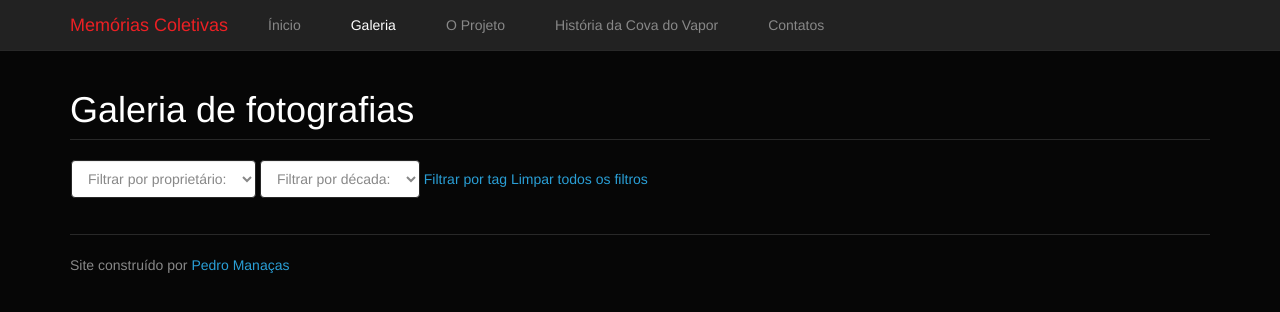
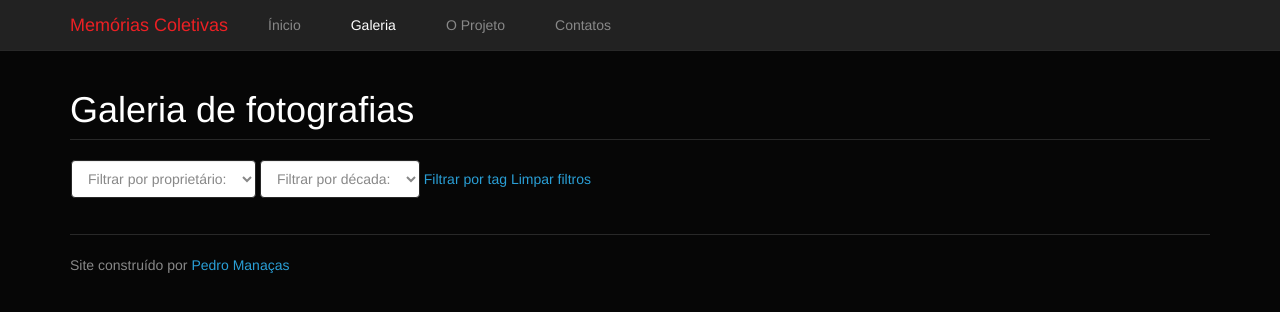
Before and after one commit to pmanacas/memoriascoletivas, a Python web app: template templates/galeria.html in a window 1280 px wide. Shown: the top 312 px of the page. Run offline with Jinja, Linux system fonts and the light colour scheme; the template is opened without the code that fills it, so the values that code supplies are empty; some libraries are stand-ins or nearby versions; some web fonts are replaced.

Commit message:
hide tab historia

```diff
--- a/templates/base.html
+++ b/templates/base.html
@@ -44,7 +44,6 @@
                 ('home', 'Ínicio', uri_for('home')),
                 ('galeria', 'Galeria', uri_for('galeria')),
                 ('projeto', 'O Projeto', uri_for('projeto')),
-                ('historia', 'História da Cova do Vapor', uri_for('historia')),
                 ('contatos', 'Contatos', uri_for('contatos')),
                 ] -%}
 
--- a/templates/galeria.html
+++ b/templates/galeria.html
@@ -43,7 +43,7 @@
                     </div>
                     <div class="form-group">
                         <a href="{{ uri_for('tags') }}?proprietario={{proprietario}}&decada={{decada}}" id="tags">Filtrar por tag</a>
-                        <a href="{{ uri_for('galeria') }}" id="limpar">Limpar todos os filtros</a>
+                        <a href="{{ uri_for('galeria') }}" id="limpar">Limpar filtros</a>
                     </div>
                  <!--<button type="submit" class="btn btn-primary">Filtrar</button> -->
                 </form>
```
